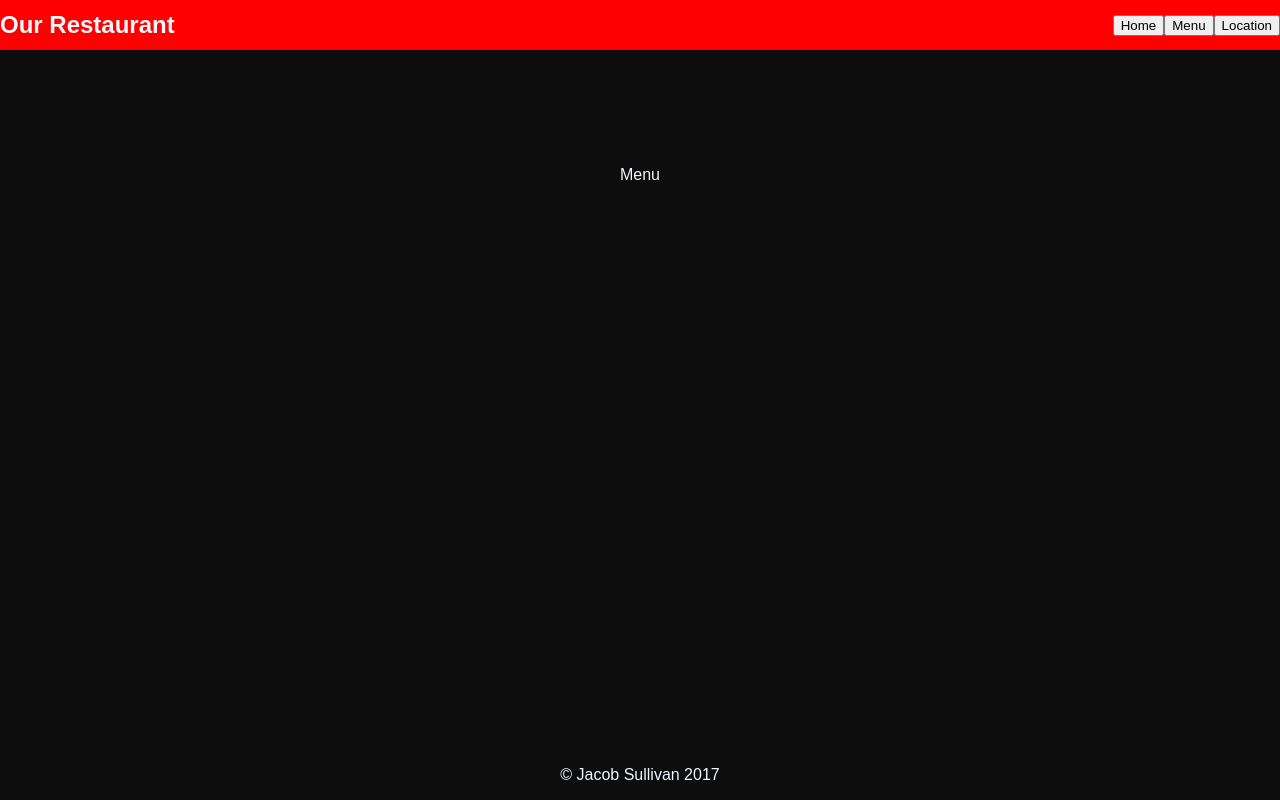
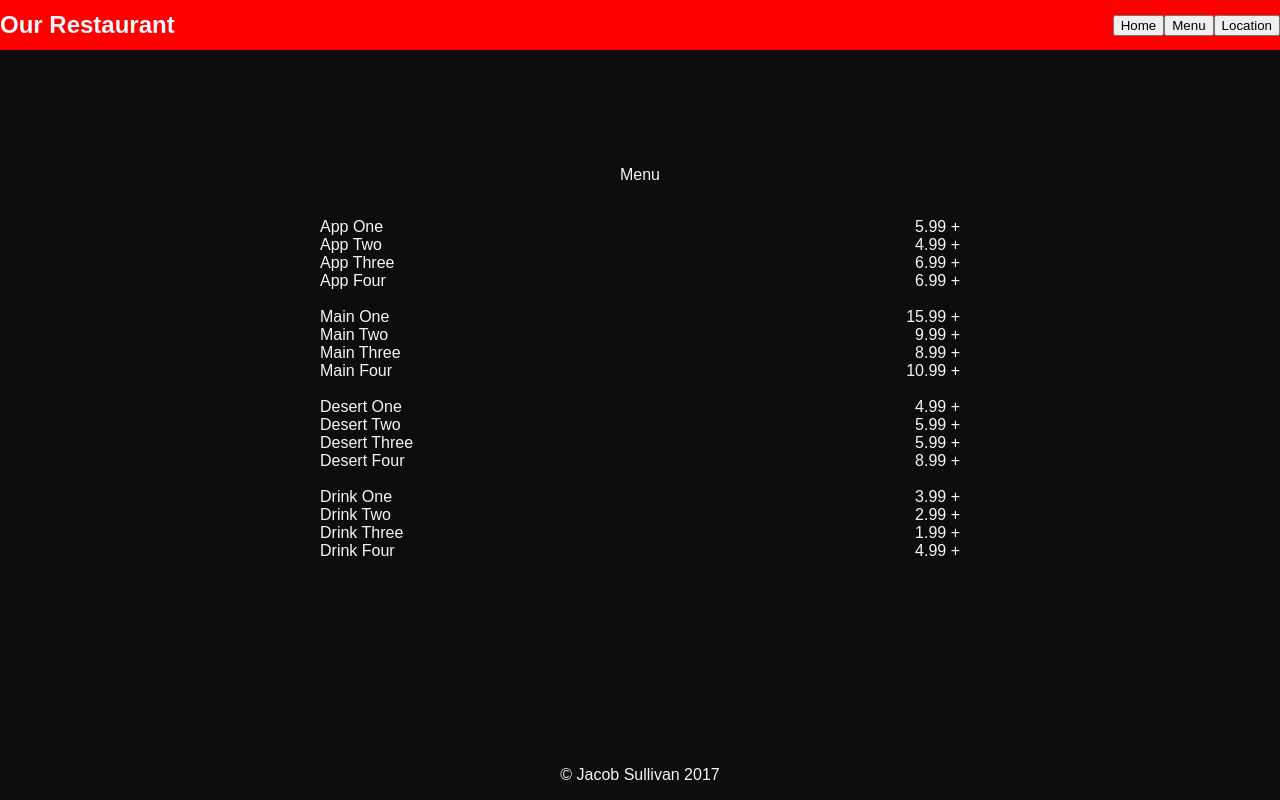
Before and after one commit to Jaygles/react-restaurant-example, a React (Create React App) app: page / in a window 1280 px wide. Both pictures are taken after a click on the button "Menu". Built offline with nearby package versions, Linux system fonts and the light colour scheme.

Commit message:
Hooked up order functionality

```diff
--- a/src/Components/App.jsx
+++ b/src/Components/App.jsx
@@ -1,4 +1,4 @@
-import React, { Component } from 'react';
+import React from 'react';
 import Header from './Header/Header';
 import Main from './Main/Main';
 import Footer from './Footer/Footer';
--- a/src/Components/Main/Main.css
+++ b/src/Components/Main/Main.css
@@ -20,9 +20,17 @@ main {
   width: 100%;
 }
 
+.order-section {
+  width: 50%;
+}
+
 .menu-item {
   display: flex;
   flex-direction: row;
   align-items: center;
   justify-content: space-between;
 }
+
+.menu-item span {
+  cursor: pointer;
+}
--- a/src/Components/Menu/MenuItem.jsx
+++ b/src/Components/Menu/MenuItem.jsx
@@ -1,12 +1,10 @@
 import React from 'react';
 
-function MenuItem() {
-  const { items } = this.props;
-  console.log(this);
-  return items.map(item => (
-    <li key={item.name}>
+function MenuItem(props) {
+  return props.items.map(item => (
+    <li className="menu-item" key={item.name}>
       {item.name}
-      <span>{item.price}</span>
+      <span onClick={() => props.addToOrder(item)}>{item.price / 100} +</span>
     </li>
   ));
 }
--- /dev/null
+++ b/src/Components/Order/Order.jsx
@@ -0,0 +1,15 @@
+import React, { Component } from 'react';
+
+class Order extends Component {
+  render() {
+    const { order, removeFromOrder } = this.props;
+    return order.map((item, i) => (
+      <li className="menu-item" key={`${item.name}${i}`}>
+        {item.name}
+        <span onClick={() => removeFromOrder(item)}>{item.price / 100 * item.count} &times;</span>
+      </li>
+    ));
+  }
+}
+
+export default Order;
--- a/src/Containers/Menu.jsx
+++ b/src/Containers/Menu.jsx
@@ -3,15 +3,16 @@ import { connect } from 'react-redux';
 import { bindActionCreators } from 'redux';
 import * as actionCreators from '../Actions/index';
 import MenuItem from '../Components/Menu/MenuItem';
+import Order from '../Components/Order/Order';
 
 class Menu extends Component {
   renderMenu = items => {
     if (items !== null) {
-      Object.keys(items).map((key, i) => {
+      return Object.keys(items).map(key => {
         return (
           <div key={key} className="menu-section">
-            Hello
-            {/* <MenuItem key={key} items={items[key]} /> */}
+            <br />
+            <MenuItem addToOrder={this.props.addToOrder} key={key} items={items[key]} />
           </div>
         );
       });
@@ -19,64 +20,14 @@ class Menu extends Component {
       return null;
     }
   };
-  renderApps = apps => {
-    if (apps !== null) {
-      return (
-        <div className="menu-section">
-          {apps.map(item => {
-            return <MenuItem item={item} />;
-          })}
-        </div>
-      );
-    } else {
-      return null;
-    }
-  };
-  renderMains = mains => {
-    if (mains !== null) {
-      return (
-        <div className="menu-section">
-          {mains.map(item => {
-            return <MenuItem item={item} />;
-          })}
-        </div>
-      );
-    } else {
-      return null;
-    }
-  };
-  renderDeserts = deserts => {
-    if (deserts !== null) {
-      return (
-        <div className="menu-section">
-          {deserts.map(item => {
-            return <MenuItem item={item} />;
-          })}
-        </div>
-      );
-    } else {
-      return null;
-    }
-  };
-  renderDrinks = drinks => {
-    if (drinks !== null) {
-      return (
-        <div className="menu-section">
-          {drinks.map(item => {
-            return <MenuItem item={item} />;
-          })}
-        </div>
-      );
-    } else {
-      return null;
-    }
-  };
-
   render() {
     return (
       <div className="menu">
         <p>Menu</p>
-        {this.renderMenu(this.props.menu || null)}
+        {this.renderMenu(this.props.menu)}
+        <div className="order-section">
+          <Order order={this.props.order} removeFromOrder={this.props.removeFromOrder} />
+        </div>
       </div>
     );
   }
@@ -84,6 +35,7 @@ class Menu extends Component {
 function mapStateToProps(state) {
   return {
     menu: state.menu,
+    order: state.order,
   };
 }
 function mapDispatchToProps(dispatch) {
--- a/src/Reducers/reducer_menu.js
+++ b/src/Reducers/reducer_menu.js
@@ -1,28 +1,28 @@
 export default function (state = null, action) {
   const menu = {
     appetiser: [
-      { name: 'App One', price: 5.99 },
-      { name: 'App Two', price: 4.99 },
-      { name: 'App Three', price: 6.99 },
-      { name: 'App Four', price: 6.99 },
+      { name: 'App One', price: 599 },
+      { name: 'App Two', price: 499 },
+      { name: 'App Three', price: 699 },
+      { name: 'App Four', price: 699 },
     ],
     main: [
-      { name: 'Main One', price: 15.99 },
-      { name: 'Main Two', price: 9.99 },
-      { name: 'Main Three', price: 8.99 },
-      { name: 'Main Four', price: 10.99 },
+      { name: 'Main One', price: 1599 },
+      { name: 'Main Two', price: 999 },
+      { name: 'Main Three', price: 899 },
+      { name: 'Main Four', price: 1099 },
     ],
     desert: [
-      { name: 'Desert One', price: 4.99 },
-      { name: 'Desert Two', price: 5.99 },
-      { name: 'Desert Three', price: 5.99 },
-      { name: 'Desert Four', price: 8.99 },
+      { name: 'Desert One', price: 499 },
+      { name: 'Desert Two', price: 599 },
+      { name: 'Desert Three', price: 599 },
+      { name: 'Desert Four', price: 899 },
     ],
     drink: [
-      { name: 'Drink One', price: 3.99 },
-      { name: 'Drink Two', price: 2.99 },
-      { name: 'Drink Three', price: 1.99 },
-      { name: 'Drink Four', price: 4.99 },
+      { name: 'Drink One', price: 399 },
+      { name: 'Drink Two', price: 299 },
+      { name: 'Drink Three', price: 199 },
+      { name: 'Drink Four', price: 499 },
     ],
   };
 
--- a/src/Reducers/reducer_order.js
+++ b/src/Reducers/reducer_order.js
@@ -1,8 +1,36 @@
 export default function (state = [], action) {
+  function hasItem(order, payload) {
+    let check = false;
+    order.forEach((item) => {
+      if (item.name === payload.name) {
+        check = true;
+      }
+    });
+    return check;
+  }
   switch (action.type) {
   case 'ADD_TO_ORDER':
-    return state;
+    if (hasItem(state, action.payload)) {
+      state.forEach((item) => {
+        if (item.name === action.payload.name) {
+          item.count += 1;
+        }
+      });
+      return [...state];
+    }
+    const orderItem = action.payload;
+    orderItem.count = 1;
+    return [...state, orderItem];
+
   case 'REMOVE_FROM_ORDER':
+    if (hasItem(state, action.payload)) {
+      state.forEach((item) => {
+        if (item.name === action.payload.name) {
+          item.count -= 1;
+          state = state.filter(obj => obj.count !== 0);
+        }
+      });
+    }
     return state;
   default:
     return state;
```
Lines whose indentation alone changed are shown as unchanged.
